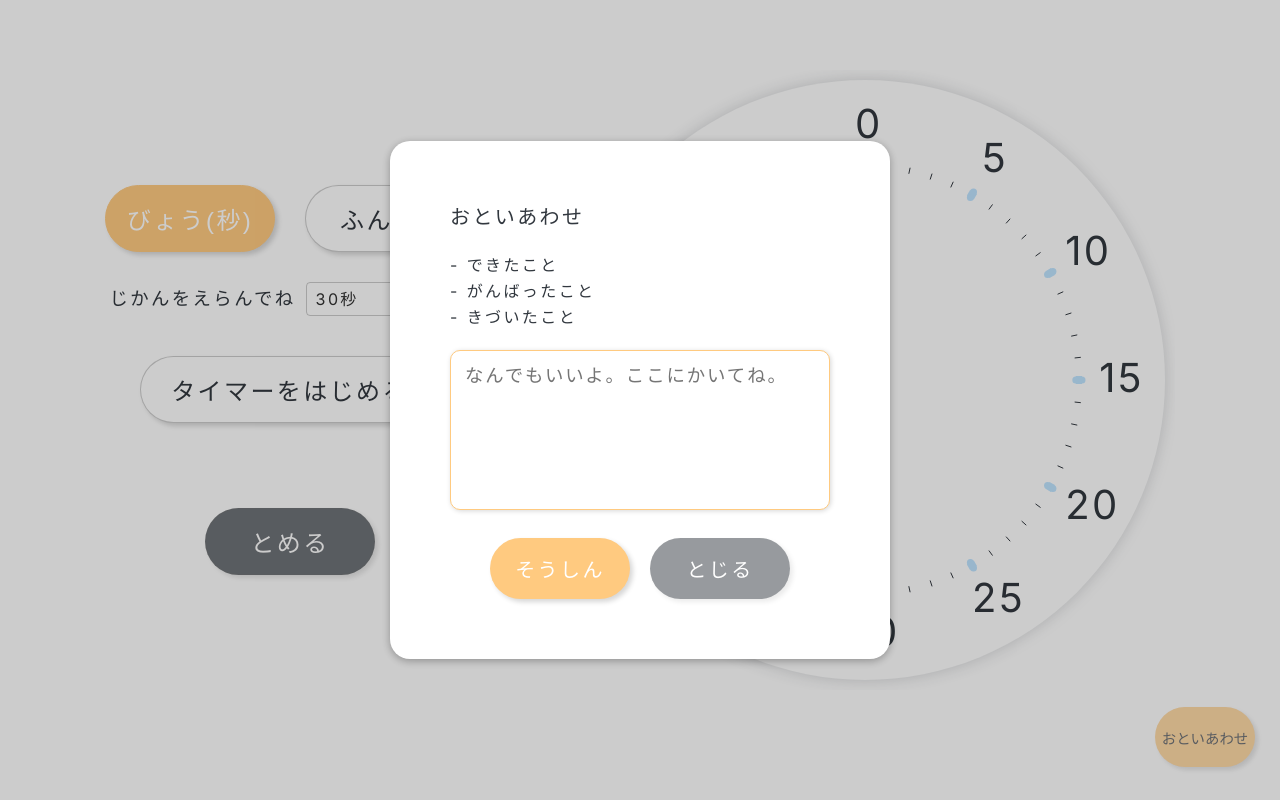
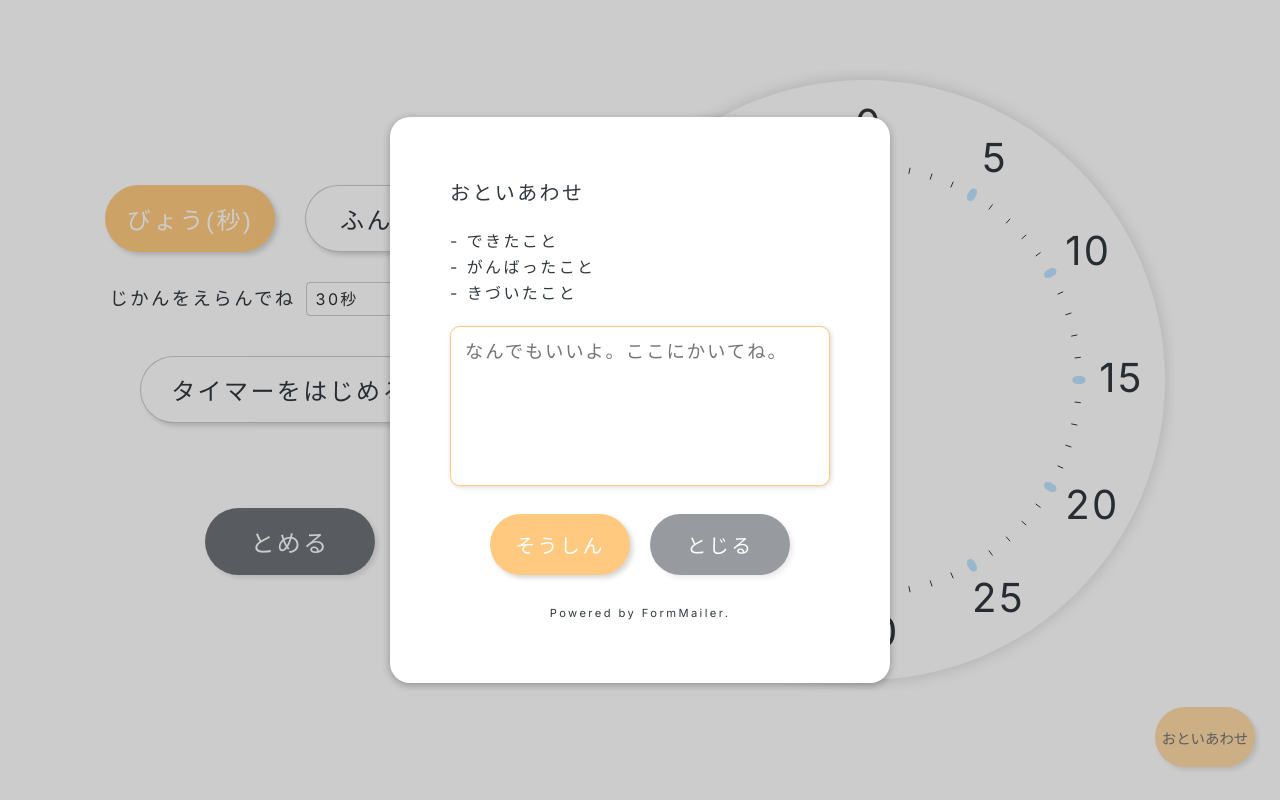
Before and after one commit to mariko-mr/kids-timer, a Vue app: page / in a window 1280 px wide. Both pictures are taken after a click on the button 1205 px from the left and 737 px from the top of the page. Built offline with nearby package versions, Linux system fonts and the light colour scheme.

Commit message:
feature: お問い合わせフォームの機能の実装 #17

```diff
--- a/src/App.vue
+++ b/src/App.vue
@@ -178,7 +178,6 @@ const toggleTimer = () => {
 };
 
 const checkMediaQuery = () => {
-  console.log("breakpoint");
   if (
     window.matchMedia(
       "(max-width: 450px), (orientation: landscape) and (max-width: 1023px)"
--- a/src/components/ModalContact.vue
+++ b/src/components/ModalContact.vue
@@ -13,7 +13,6 @@ const props = defineProps({
         </div>
 
         <div class="modal-body">
-          <slot name="body">
           <div class="modal-body-list mb-20">
             <ul>
               <li>- できたこと</li>
@@ -23,26 +22,37 @@ const props = defineProps({
           </div>
           <!-- /.modal-body-list -->
 
+          <form action="https://ssl.form-mailer.jp/fm/service/Forms/confirm" method="post" name="form1" ENCTYPE="multipart/form-data" accept-charset="UTF-8">
+            <input type="hidden" name="key" value="ebdc097d807682">
             <div class="modal-body-textarea mb-20">
               <textarea
-                v-model="message"
+              name="field_7049864"
                 placeholder="なんでもいいよ。ここにかいてね。"
               ></textarea>
             </div>
             <!-- /.modal-body-textarea -->
-          </slot>
-        </div>
+            <input type="hidden" name="code" value="utf8">
 
             <div class="modal-btn modal-btn-contact">
-          <button class="btn btn-contact btn-submit" type="submit">
+              <button class="btn btn-contact btn-submit" name="submit" type="submit">
                 そうしん
               </button>
               <button class="btn btn-contact btn-close" @click="$emit('close')">
                 とじる
               </button>
             </div>
+            <!-- /.modal-btn modal-btn-contact -->
+          </form>
+
+          <p class="powered-by-formmailer">
+            <a href="https://www.form-mailer.jp/?utm_source=https://ssl.form-mailer.jp/fms/ebdc097d807682&utm_medium=ownedmedia&utm_campaign=powered-by-formmailer" target="_blank" id="powered">Powered by FormMailer.</a>
+          </p>
         </div>
+        <!-- /.modal-body -->
       </div>
+      <!-- /.modal-container -->
+    </div>
+    <!-- /.modal-mask -->
   </Transition>
 </template>
 
@@ -72,23 +82,23 @@ textarea {
 .modal-btn-contact {
   display: flex;
   gap: 20px;
+  justify-content: center;
+  margin-bottom: 30px;
 }
 
 .btn-contact {
   width: 140px;
-  // color: $color-white;
+  color: $color-white;
   font-size: 1.25rem;
   border: 1px solid transparent;
 }
 
 .btn-submit {
   background-color: $color-main;
-  color: $color-white;
 }
 
 .btn-close {
   background-color: $color-black;
-  color: $color-white;
   opacity: 0.5;
 
   &:hover {
@@ -96,4 +106,9 @@ textarea {
     opacity: $opacity;
   }
 }
+
+.powered-by-formmailer{
+  text-align: center;
+  font-size: 0.7rem;
+}
 </style>
```
Lines whose indentation alone changed are shown as unchanged.
